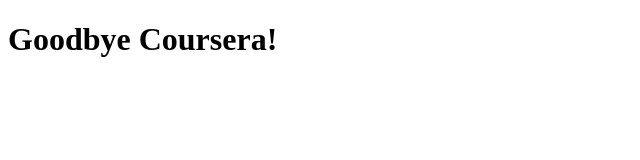
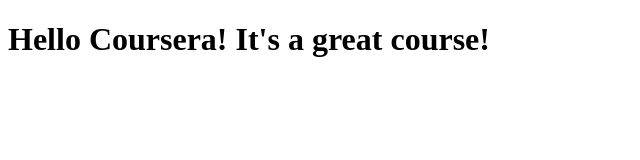
Before and after one commit to cjkr/coursera-test, a plain HTML site: page site/index.html in a window 1280 px wide. Shown: the whole page, without its empty margins (0-640 px from the left). Drawn offline with Linux system fonts and the light colour scheme.

Commit message:
Small additions to our website.

```diff
--- a/site/index.html
+++ b/site/index.html
@@ -4,6 +4,6 @@
 	<title>Goodbye Coursera!</title>
 </head>
 <body>
-<h1>Goodbye Coursera!</h1>
+<h1>Hello Coursera! It's a great course!</h1>
 </body>
 </html>
```
